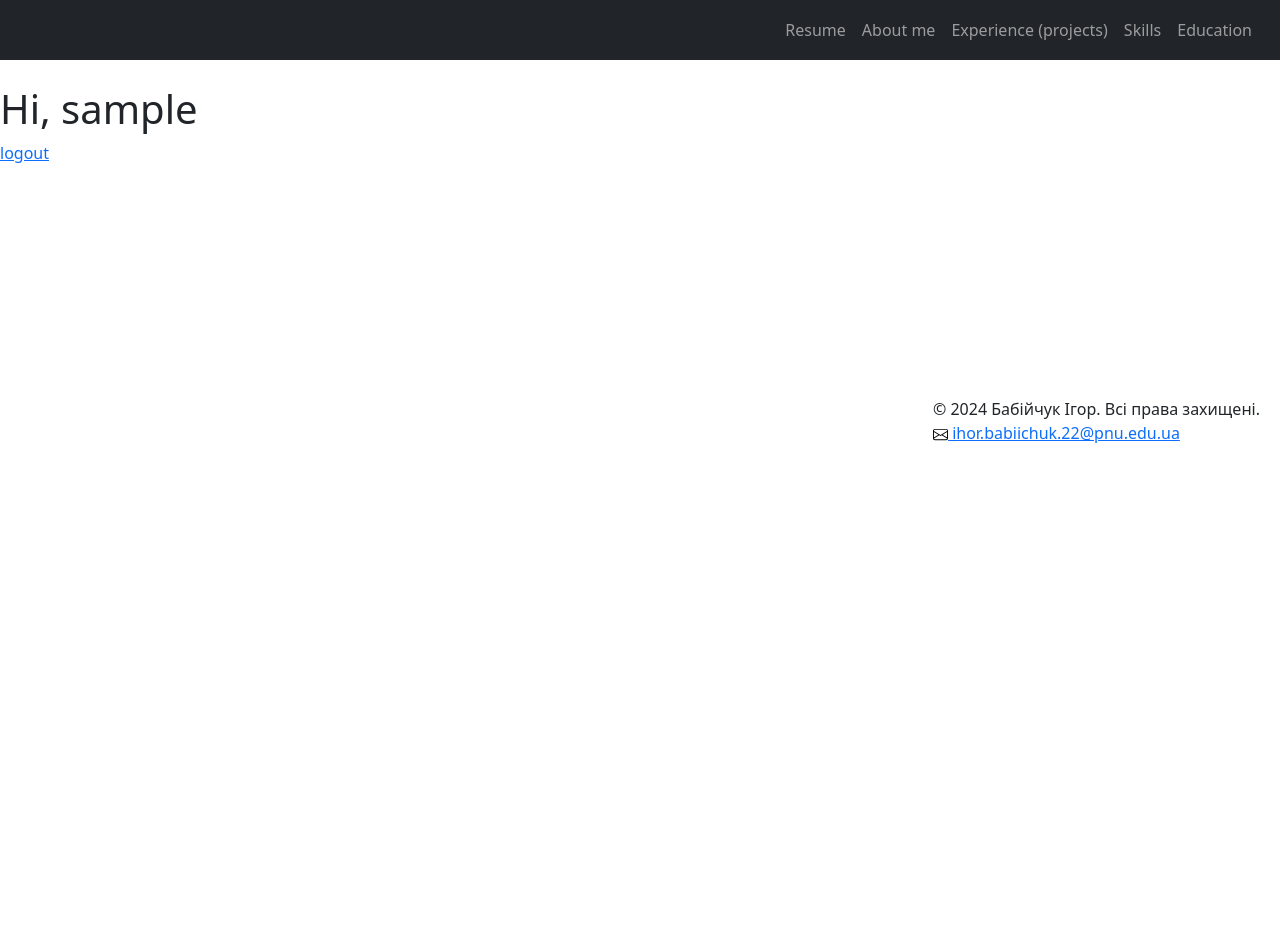
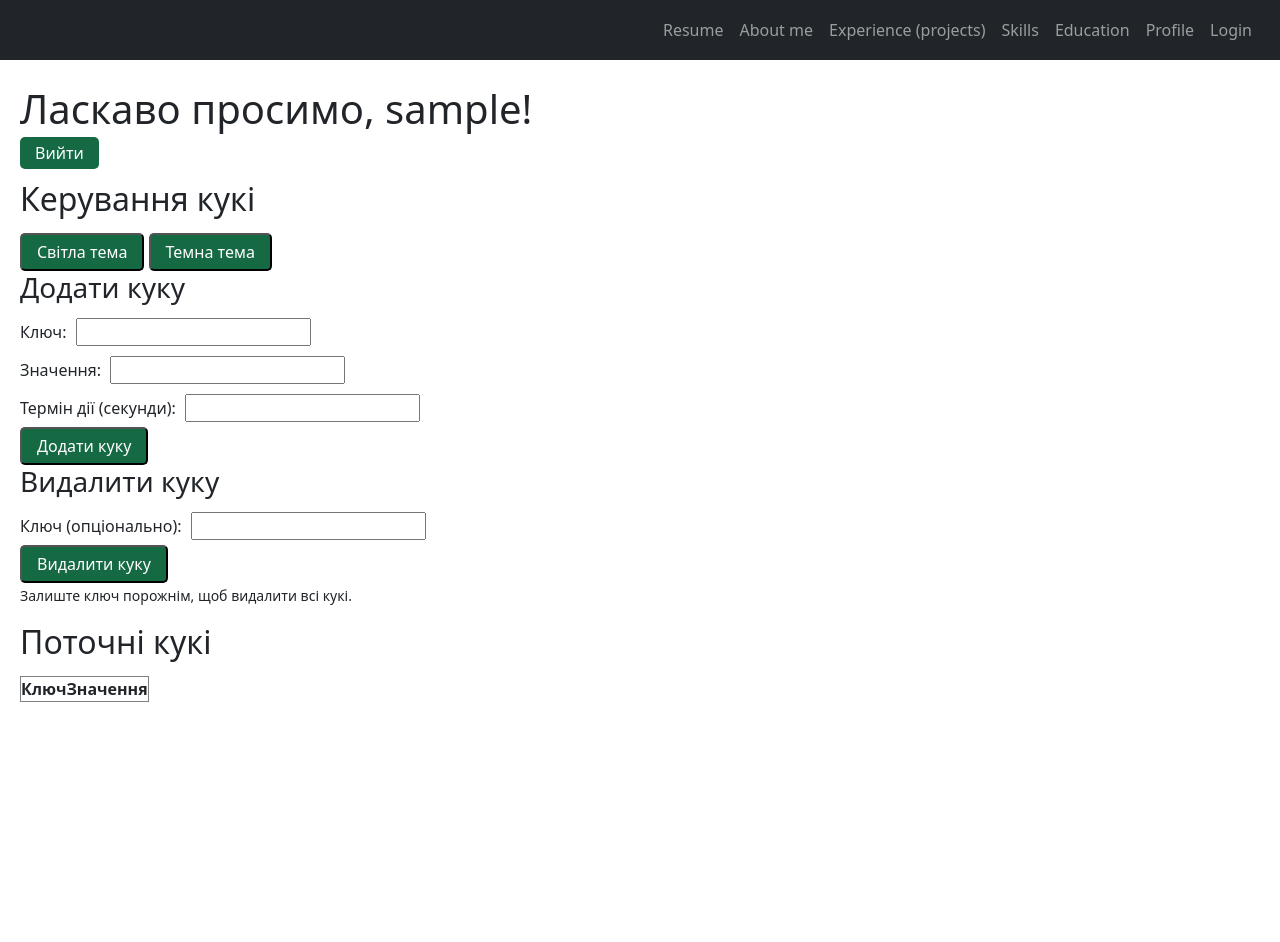
Before and after one commit to I1hor/flask-app-lab, a Flask app: page /users/profile in a window 1280 px wide. Shown: the top 942 px of the page. Before the commit the page ends 443 px from the top, so only its background shows below. Run offline with Flask 3, Linux system fonts and the light colour scheme; the visitor is signed in with stand-in values (Sample User, id 1); lists and menus that the app fills with data are empty.

Commit message:
profile and login pages

```diff
--- a/app/static/css/style.css
+++ b/app/static/css/style.css
@@ -88,3 +88,53 @@
     color: #555;
     margin-top: 0.5rem;
 }
+
+.c-n-pp{
+    width: 100%;
+}
+
+.c-n-pp h2{
+    width: 100%;
+    text-align: center;
+}
+
+.c-n-pp input{
+    margin: 10px;
+    width: 100%;
+}
+
+.c-n-pp form{
+    display: flex;
+    justify-content: start;
+    flex-direction: column;
+    width: 30%;
+    margin: 0 auto;
+}
+
+.c-n-pp form>input:last-child{
+    width: 100%;
+    background: #156943;
+    color: #fff;
+    border-radius: 3px;
+}
+
+.c-pp{
+    margin: 20px;
+}
+
+.c-pp>a, button{
+    background: #156943;
+    padding: 5px 15px;
+    text-align: center;
+    text-decoration: none;
+    color: #fff;
+    border-radius: 5px;
+}
+
+.c-pp>h2{
+    margin: 15px 0;
+}
+
+.c-pp>form input{
+    margin: 5px;
+}
--- a/app/templates/_navbar.html
+++ b/app/templates/_navbar.html
@@ -15,5 +15,11 @@
         <li class="nav-item">
             <a class="nav-link" href="{{ url_for('user.get_education') }}">Education</a>
         </li>
+        <li class="nav-item">
+            <a class="nav-link" href="{{ url_for('user.get_profile') }}">Profile</a>
+        </li>
+        <li class="nav-item">
+            <a class="nav-link" href="{{ url_for('user.login') }}">Login</a>
+        </li>
     </ul>
 </nav>
--- a/app/users/templates/users/profile.html
+++ b/app/users/templates/users/profile.html
@@ -2,10 +2,78 @@
 
 {% block title %}Profile Page{% endblock %}
 
+{% if color_scheme == 'dark' %}
+<style>
+    body {
+        background-color: dark;
+    }
+    table, th, td {
+        border: 1px solid #fff;
+    }
+</style>
+{% else %}
+<style>
+    body {
+        background-color: #fff;
+    }
+    table, th, td {
+        border: 1px solid #000000;
+    }
+</style>
+{% endif %}
 {% block content %}
+<div class="c-pp">
+    <h1>Ласкаво просимо, {{ username }}!</h1>
+    <a href="{{ url_for('user.logout') }}">Вийти</a>
 
-<h1>Hi, {{  username  }}</h1>
+    <h2>Керування кукі</h2>
 
-<a href="{{url_for('user.logout')}}">logout</a>
+    <form action="{{ url_for('user.set_color_scheme', scheme='light') }}" method="post" style="display:inline;">
+        <button type="submit">Світла тема</button>
+    </form>
+    <form action="{{ url_for('user.set_color_scheme', scheme='dark') }}" method="post" style="display:inline;">
+        <button type="submit">Темна тема</button>
+    </form>
+
+    <form method="post">
+        <h3>Додати куку</h3>
+        <label>Ключ: <input type="text" name="key" required></label><br>
+        <label>Значення: <input type="text" name="value" required></label><br>
+        <label>Термін дії (секунди): <input type="number" name="max_age" required></label><br>
+        <input type="hidden" name="action" value="add">
+        <button type="submit">Додати куку</button>
+    </form>
+
+    <form method="post">
+        <h3>Видалити куку</h3>
+        <label>Ключ (опціонально): <input type="text" name="key"></label><br>
+        <input type="hidden" name="action" value="delete">
+        <button type="submit">Видалити куку</button>
+        <p><small>Залиште ключ порожнім, щоб видалити всі кукі.</small></p>
+    </form>
+
+    <h2>Поточні кукі</h2>
+    <table border="1">
+        <tr>
+            <th>Ключ</th>
+            <th>Значення</th>
+        </tr>
+        {% for key, value in cookies.items() %}
+        <tr>
+            <td>{{ key }}</td>
+            <td>{{ value }}</td>
+        </tr>
+        {% endfor %}
+    </table>
+
+    {% with messages = get_flashed_messages(with_categories=true) %}
+    {% if messages %}
+        {% for category, message in messages %}
+            <p class="{{ category }}">{{ message }}</p>
+        {% endfor %}
+    {% endif %}
+    {% endwith %}
+
+</div>
 
 {% endblock %}
--- a/app/users/views.py
+++ b/app/users/views.py
@@ -2,28 +2,76 @@ from flask import request, redirect, url_for, render_template, abort, make_respo
 from . import user_bp
 from datetime import timedelta, datetime
 
-@user_bp.route('/profile')
+VALID_USERNAME = "admin"
+VALID_PASSWORD = "password123"
+
+@user_bp.route('/profile', methods=['GET', 'POST'])
 def get_profile():
-    if "username" in session:
-        username = session['username']
-        return render_template("profile.html", username=username)
-    return redirect(url_for('user.login'))
+    if "username" not in session:
+        flash("Ви повинні увійти, щоб переглянути профіль.", "error")
+        return redirect(url_for('user.login'))
 
-@user_bp.route("/login",  methods=['GET', 'POST'])
+    cookies = request.cookies
+    username = session['username']
+    color_scheme = request.cookies.get('color_scheme', 'light')
+
+    if request.method == 'POST':
+        action = request.form.get('action')
+        key = request.form.get('key')
+        value = request.form.get('value')
+        max_age = request.form.get('max_age', type=int)
+
+        response = make_response(redirect(url_for('user.get_profile')))
+        if action == 'add' and key and value:
+            response.set_cookie(key, value, max_age=max_age)
+            flash(f"Кука '{key}' успішно додана.", "success")
+            return response
+
+        elif action == 'delete':
+            if key:
+                response.set_cookie(key, '', expires=0)
+                flash(f"Кука '{key}' успішно видалена.", "info")
+            else:
+                for cookie_key in cookies.keys():
+                    response.set_cookie(cookie_key, '', expires=0)
+                session.pop('username', None)
+                flash("Всі кукі успішно видалені. Будь ласка, увійдіть знову.", "info")
+                return redirect(url_for('user.login'))
+
+    return render_template("profile.html", username=username, cookies=cookies, color_scheme=color_scheme)
+
+@user_bp.route('/set_color_scheme/<string:scheme>', methods=['POST'])
+def set_color_scheme(scheme):
+    if scheme not in ['light', 'dark']:
+        flash("Недійсна кольорова схема", "error")
+        return redirect(url_for('user.get_profile'))
+
+    response = make_response(redirect(url_for('user.get_profile')))
+    response.set_cookie('color_scheme', scheme, max_age=30*24*60*60)
+    flash(f"Кольорова схема '{scheme}' застосована.", "success")
+    return response
+
+@user_bp.route("/login", methods=['GET', 'POST'])
 def login():
     if request.method == "POST":
-        username = request.form['login']
-        session["username"] = username
-        return redirect(url_for("user.get_profile"))
-    flash("Invalid: session", "fail")
+        username = request.form.get('login')
+        password = request.form.get('password')
+
+        if username == VALID_USERNAME and password == VALID_PASSWORD:
+            session["username"] = username
+            flash("Вхід успішний!", "success")
+            return redirect(url_for("user.get_profile"))
+        else:
+            flash("Неправильне ім'я користувача або пароль", "fail")
+
     return render_template("login.html")
 
 @user_bp.route('/logout')
 def logout():
-    # Видалення користувача із сесії
     session.pop('username', None)
-    session.pop('age', None)
-    return redirect(url_for('user.get_profile'))
+    session.pop('password', None)
+    flash("Ви успішно вийшли з системи.", "info")
+    return redirect(url_for('user.login'))
 
 
 @user_bp.route('/')
@@ -46,7 +94,7 @@ def get_skills():
 def get_education():
     return render_template('education.html')
 
-@user_bp.route("/hi/<string:name>")   #/hi/ivan?age=45
+@user_bp.route("/hi/<string:name>")
 def greetings(name):
     name = name.upper()
     age = request.args.get("age", None, int)
@@ -56,7 +104,7 @@ def greetings(name):
 
 @user_bp.route("/admin")
 def admin():
-    to_url = url_for("user.greetings", name="administrator", age=45, _external=True)     # "http://localhost:8080/hi/administrator?age=45"
+    to_url = url_for("user.greetings", name="administrator", age=45, _external=True)
     print(to_url)
     return redirect(to_url)
 
@@ -75,7 +123,7 @@ def get_cookie():
 @user_bp.route('/delete_cookie')
 def delete_cookie():
     response = make_response('Кука видалена')
-    response.set_cookie('username', '', expires=0) # response.set_cookie('username', '', max_age=0)
+    response.set_cookie('username', '', expires=0)
     return response
 
 if __name__ == '__main__':
```
Also changed, not shown: app/users/templates/users/login.html (+11 -7 lines).
